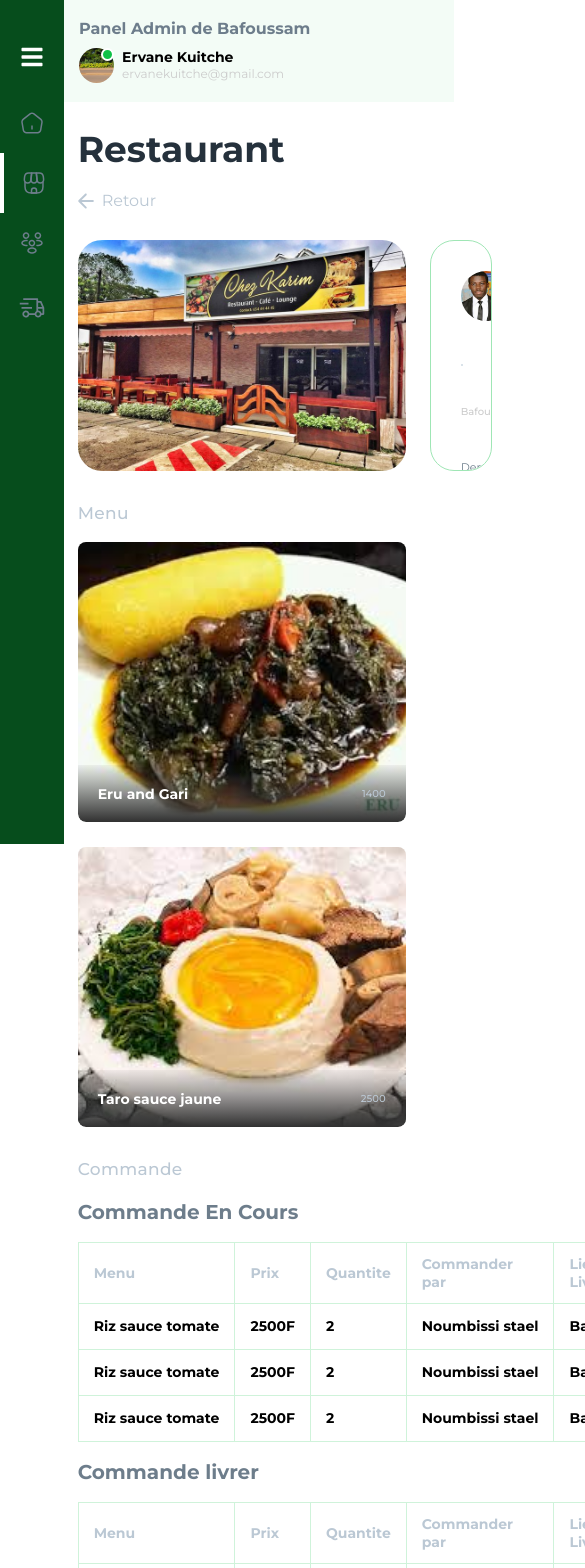
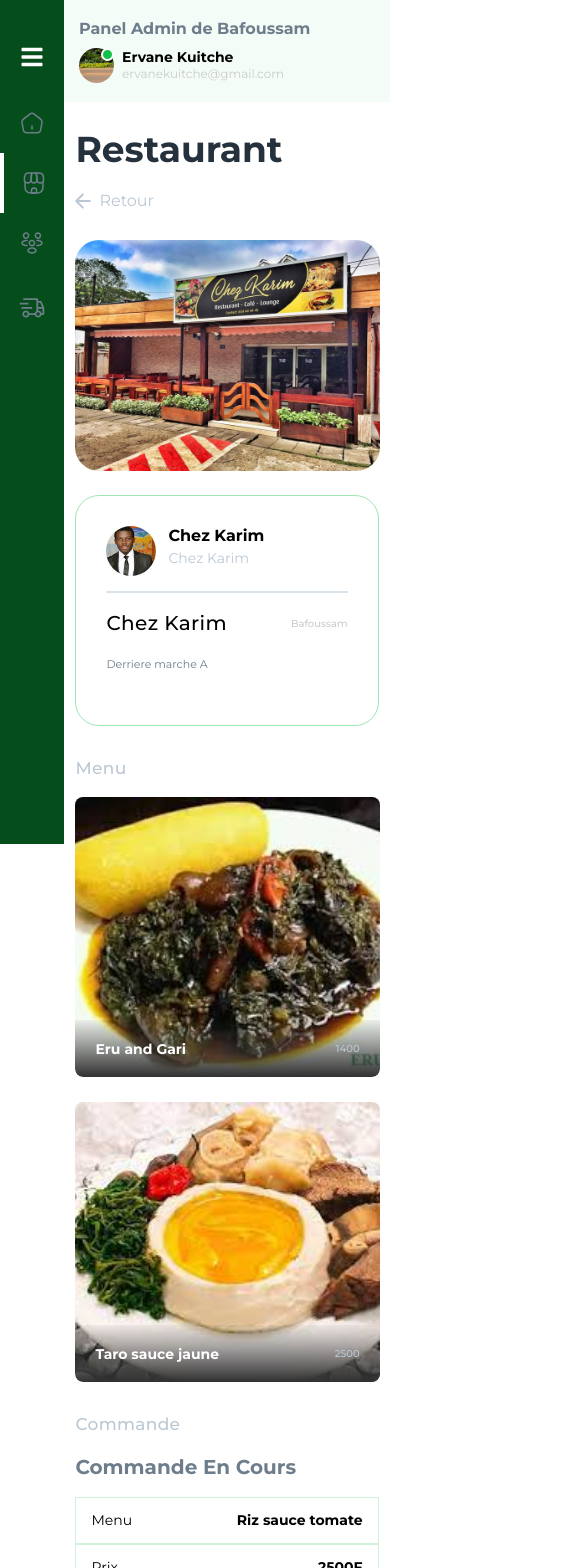
Before and after one commit to Noumbissi16/MadeAEatPanelAdmin, a React (Vite) app: page /restaurants/1 in a window 390 px wide. Shown: the top 1568 px of the page, 585 px wide, since content can reach past the window. Built offline with nearby package versions, Linux system fonts and the light colour scheme.

Commit message:
Finished with responsivenss of single restaurant page

```diff
--- a/src/global.css
+++ b/src/global.css
@@ -151,3 +151,33 @@ input::placeholder {
   top: 0.25em;
   right: 0.25em;
 }
+
+@media (max-width: 500px) {
+  thead {
+    display: none;
+  }
+  table,
+  tbody,
+  tr,
+  td {
+    display: block;
+    width: 100%;
+  }
+  tr {
+    margin-bottom: 15px;
+  }
+  td {
+    text-align: right;
+    padding-left: 50%;
+    position: relative;
+  }
+  td::before {
+    content: attr(data-label);
+    position: absolute;
+    left: 0;
+    width: 50%;
+    padding-left: 15px;
+    text-align: left;
+    font-weight: lighter;
+  }
+}
--- a/src/styles/restaurant/SingleRestaurant.module.css
+++ b/src/styles/restaurant/SingleRestaurant.module.css
@@ -1,26 +1,31 @@
 @import url("../../global.css");
+
+@media screen and (min-width: 600px) {
+}
 
 .main {
   margin-top: 30px;
   display: flex;
   gap: 24px;
+  flex-wrap: wrap;
 }
 
 .imgResto {
-  width: 328px;
+  max-width: 328px;
   height: 231px;
   flex-shrink: 0;
   border-radius: 24px;
   object-fit: cover;
-  /* background: url(<path-to-image>), lightgray 50% / cover no-repeat; */
+  width: 78vw;
 }
 
 .restoInfo {
   border: 1px solid var(--primary-200);
   border-radius: 24px;
-  width: 328px;
+  max-width: 328px;
   height: 231px;
   overflow: hidden;
+  width: 78vw;
   padding: 30px;
 }
 
@@ -106,8 +111,6 @@
   margin: 30px 0;
 }
 
-
-
 .menuCardContainer {
   display: flex;
   gap: 25px;
@@ -117,8 +120,9 @@
 /* Card */
 
 .card {
-  width: 328px;
+  max-width: 328px;
   height: 280px;
+  width: 78vw;
   flex-shrink: 0;
   border-radius: 8px;
   overflow: hidden;
```
